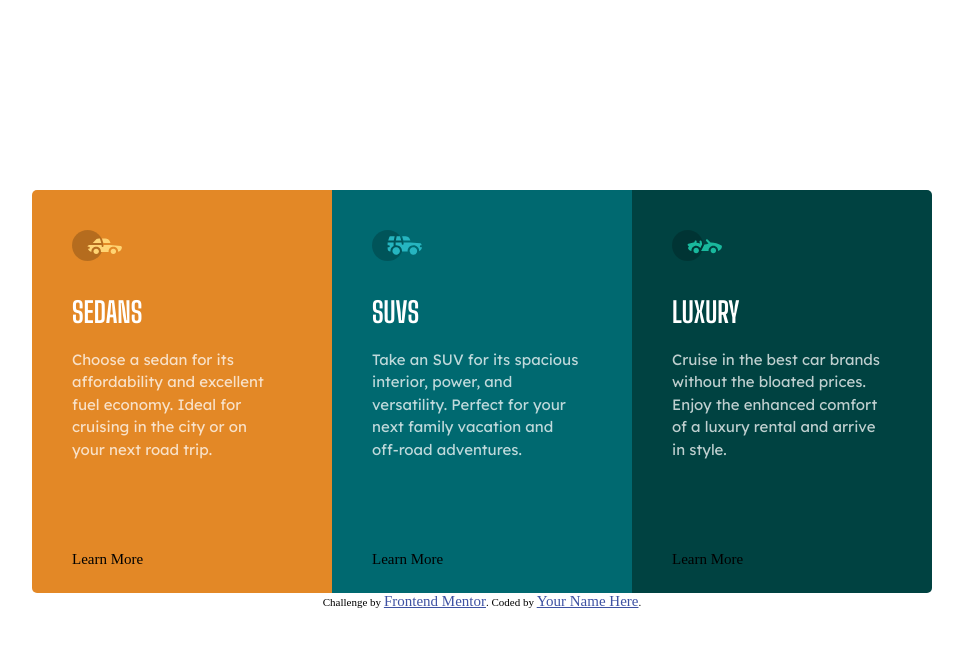
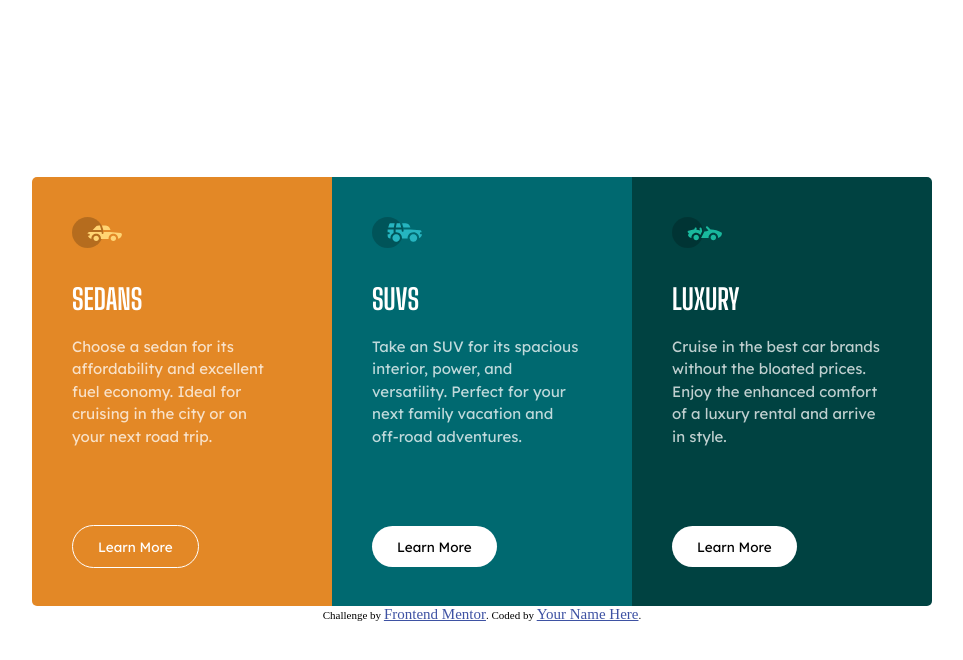
Before and after one commit to victoriacesar/threeCardComponent, a plain HTML site: page index.html in a window 1280 px wide. In both pictures the pointer is over the link 265 px from the left and 559 px from the top of the page. Shown: the whole page, without its empty margins (158-1121 px from the left). Drawn offline with Linux system fonts and the light colour scheme.

Commit message:
style of 'a' tag

```diff
--- a/style.css
+++ b/style.css
@@ -37,7 +37,7 @@ body {
   max-width: 300px;
   flex-grow: 1;
   flex-shrink: 1;
-  padding: 80px 25px 25px 40px;
+  padding: 80px 25px 50px 40px;
 }
 
 .card h2 {
@@ -57,14 +57,20 @@ body {
   margin-bottom: 6rem;
 }
 
-.card button {
+.card a {
   padding: 12px 25px;
   border: none;
   background: #fff;
   border-radius: 50px;
   font-family: "Lexend Deca", sans-serif;
   font-size: 0.9rem;
-  margin-bottom: 1rem;
+}
+
+.card a:hover {
+  border: 1px solid #fff;
+  background: transparent;
+  color: #fff;
+  cursor: pointer;
 }
 
 .sedans {
```
